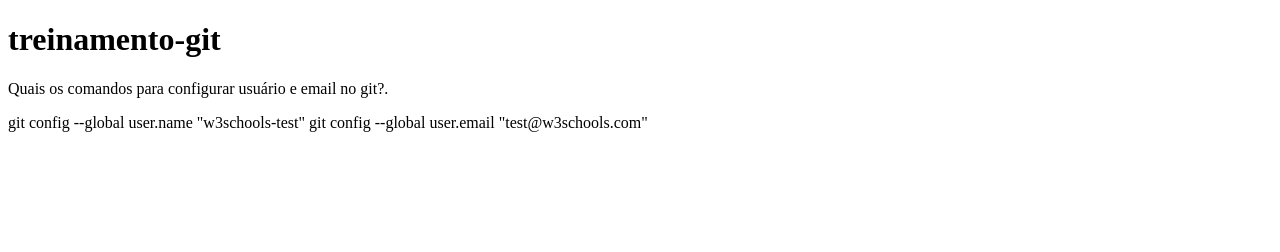
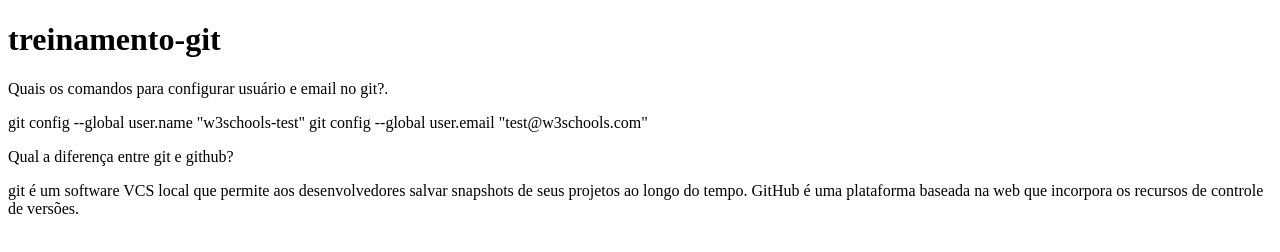
Before and after one commit to zduend/treinamento--git, a plain HTML site: page index.html in a window 1280 px wide. Drawn offline with Linux system fonts and the light colour scheme.

Commit message:
segundo commit

```diff
--- a/index.html
+++ b/index.html
@@ -9,6 +9,9 @@
 <p> Quais os comandos para configurar usuário e email no git?.</p>
 git config --global user.name "w3schools-test"
 git config --global user.email "test@w3schools.com"
+<p>Qual a diferença entre git e github?</p>
+git é um software VCS local que permite aos desenvolvedores salvar snapshots de seus projetos ao longo do tempo.
+GitHub é uma plataforma baseada na web que incorpora os recursos de controle de versões.
 
 </body>
 </html>
```
